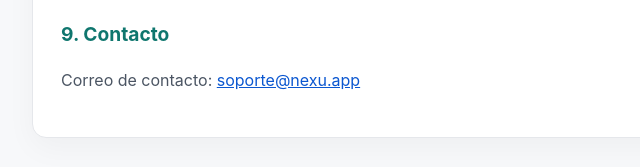
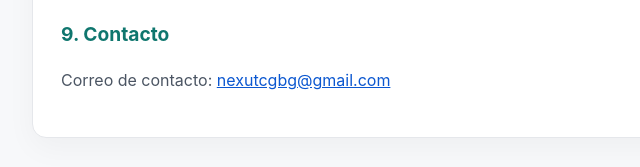
Before and after one commit to JVG99/nexu-privacy, a plain HTML site: page index.html in a window 1280 px wide. Shown: the part 1431-1598 px from the top of the page, 174-814 px from the left. Drawn offline with Linux system fonts and the light colour scheme.

Commit message:
Update support email address

```diff
--- a/index.html
+++ b/index.html
@@ -104,7 +104,7 @@
 
       <h2>9. Contacto</h2>
       <p>
-        Correo de contacto: <a href="mailto:soporte@nexu.app">soporte@nexu.app</a>
+        Correo de contacto: <a href="mailto:nexutcgbg@gmail.com">nexutcgbg@gmail.com</a>
       </p>
     </section>
   </main>
```
